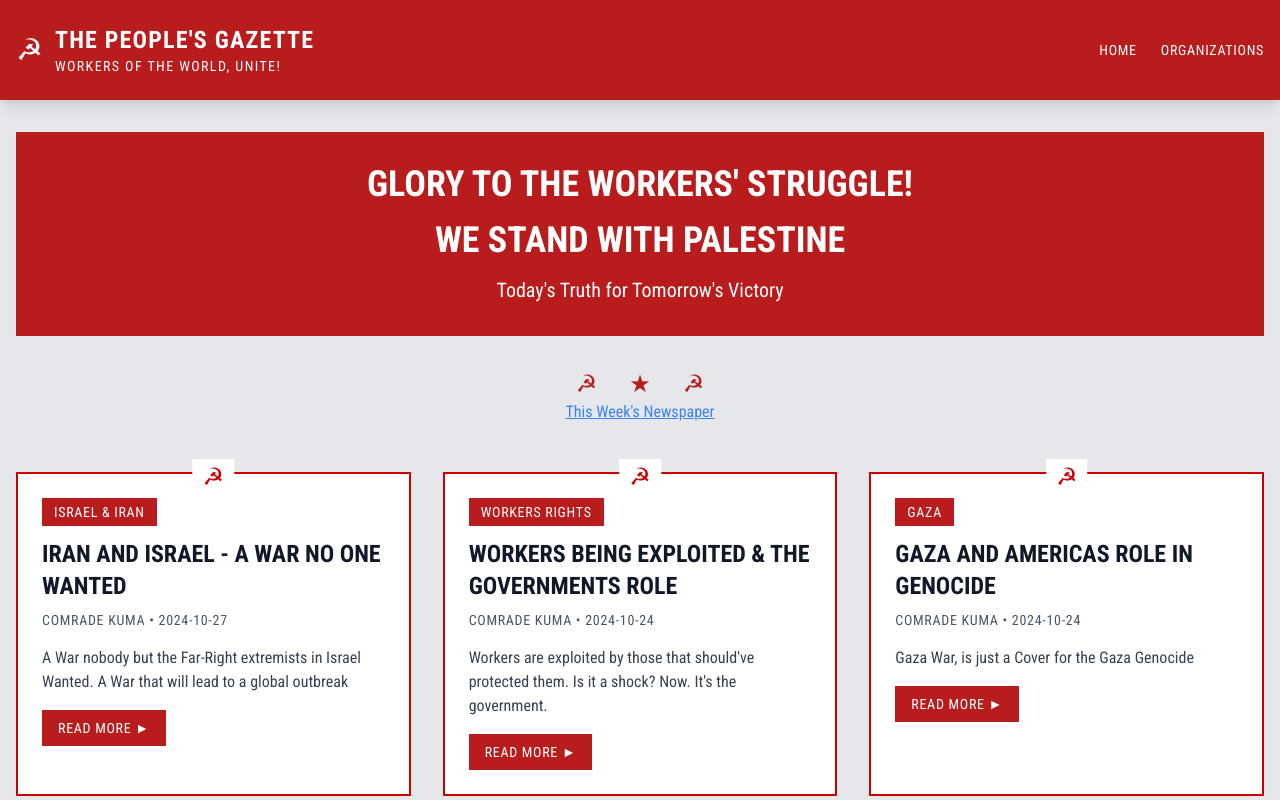
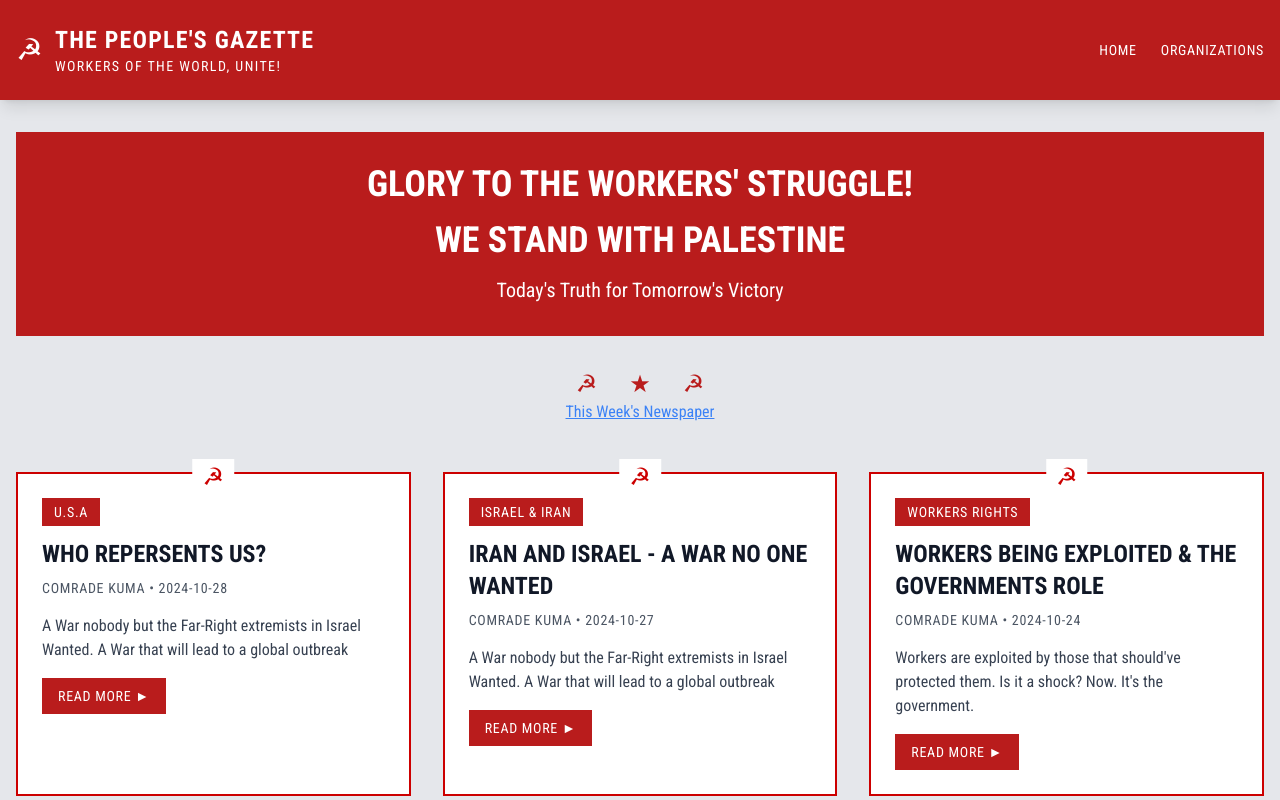
Before and after one commit to BillGStanford/PeoplesNews, a React (Vite) app: page / in a window 1280 px wide. Shown: the top 800 px of the page. Built offline with nearby package versions, Linux system fonts and the light colour scheme; the HTML template or start-up script is replaced by a standard one.

Commit message:
Update articles.js

```diff
--- a/src/data/articles.js
+++ b/src/data/articles.js
@@ -1,5 +1,31 @@
 export const articles = [
     {
+
+      id: 5,
+      title: "Who Repersents Us?",
+      author: "Comrade Kuma",
+      date: "2024-10-28",
+      category: "U.S.A",
+      content: `Neither the Democrats nor the Republicans of the United States have ever truly represented the working class. These parties, entrenched in self-serving interests, operate as instruments of the bourgeoisie, prioritizing their personal ambitions and egos over the needs of the honest laborers who sustain this nation. Time and again, they have shown their unwavering commitment to the interests of billionaires and corporations, casting aside the very people who toil daily to build and maintain the infrastructure of our society.
+
+In America, the individual with the most wealth wields more power than those who control the nuclear codes, the legislative bodies, or even the very laws of the land. This grotesque reality illustrates how deeply capitalism has corrupted our political system. Politicians, who masquerade as representatives of the people, are often nothing more than pawns in a game played by the wealthy elite. They are bought and sold, their loyalties traded for the financial contributions of so-called "donors" and Political Action Committees (PACs), which are nothing more than sophisticated mechanisms for bribery and corruption.
+
+The ruling class has created a façade of democracy while systematically dismantling the very foundations of genuine representation. The voice of the working man and woman is drowned out by the cacophony of corporate interests, leaving the masses disillusioned and abandoned. Where, then, can we find true leadership that stands with the proletariat? The answer is clear: it is nowhere to be found in the halls of power.
+
+We must recognize that our leaders are not weak merely by nature; they are corrupted by the very system that elevates wealth over virtue. The interests of the working class are subjugated to the whims of those who hold capital, creating a society where exploitation is rampant and inequality festers. The revolutionary spirit of the people is stifled under the weight of a capitalist regime that prioritizes profit over the collective good.
+
+In this climate of betrayal, we must unite and rise against the oppressive structures that have ensnared us. Our struggle is not just against individual politicians but against the systemic forces that enable this exploitation. We must demand a political revolution that dismantles the capitalist framework, replacing it with a system that truly serves the people—a system where the working class holds the reins of power, free from the fetters of greed and exploitation.
+
+True leadership will only emerge when we, the workers, reclaim our agency and establish a state that prioritizes the needs of the many over the profits of the few. The time has come to challenge the status quo, to reject the false dichotomy presented by the two-party system, and to forge a new path toward a society that is equitable and just. Only then can we hope to dismantle the structures of oppression and create a future where every worker is valued, and every voice is heard.
+
+The struggle is ours, and with unity, determination, and revolutionary fervor, we can build a new America—one that truly belongs to the people.`,
+
+
+
+      excerpt: "A War nobody but the Far-Right extremists in Israel Wanted. A War that will lead to a global outbreak"
+    },
+
+  {
         id: 4,
         title: "Iran and Israel - A War no one Wanted",
         author: "Comrade Kuma",
```
